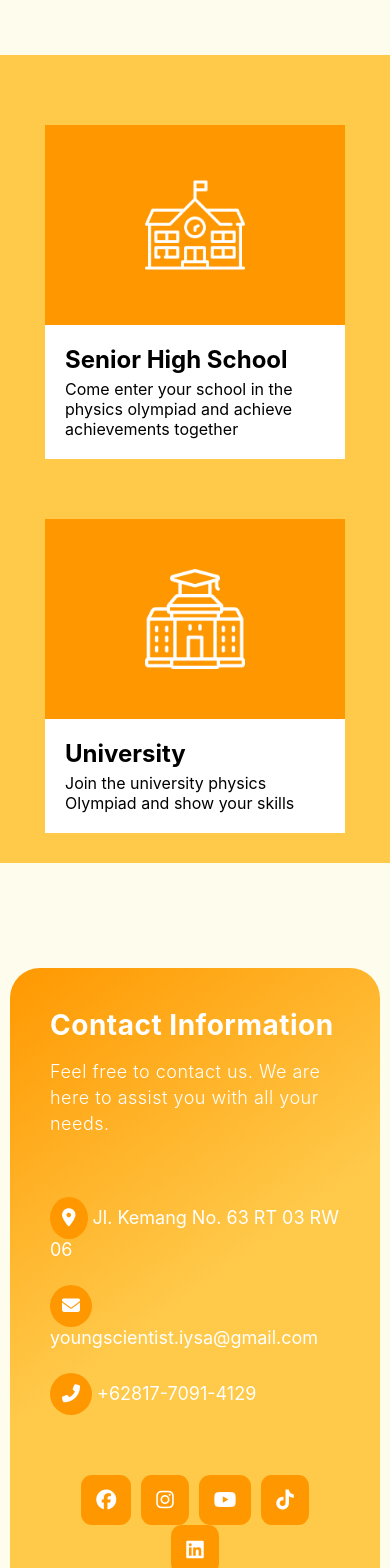
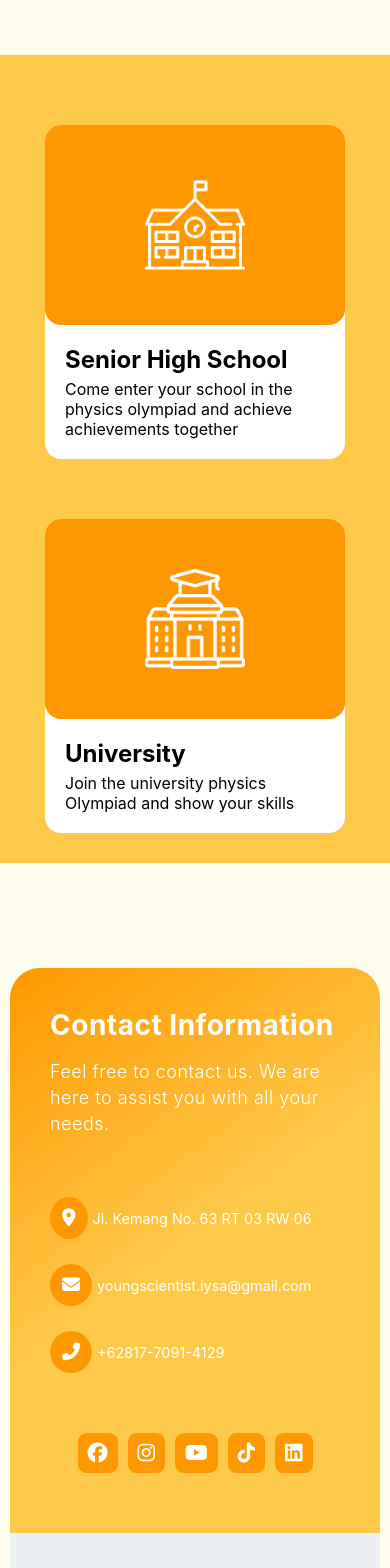
Before and after one commit to iysaofficial/iypo-official, a React (Create React App) app: page / in a window 390 px wide. Shown: the part 2000-3568 px from the top of the page. Built offline with nearby package versions, Linux system fonts and the light colour scheme.

Commit message:
maintenance hero contact category responsive

```diff
--- a/src/assets/css/home/Home.css
+++ b/src/assets/css/home/Home.css
@@ -378,6 +378,7 @@
     display: flex;
     width: 45%;
     margin: 30px 0;
+    border-radius: 1rem;
 }
 
 .category-container .category-card .category-imgBx{
@@ -393,6 +394,7 @@
     align-items: center;
     overflow: hidden;
     transition: 0.5s ease-in-out;
+    border-radius: 1rem;
 }
 
 .category-container .category-card:hover .category-imgBx{
@@ -710,7 +712,7 @@
 .contact-social-icons li i {
     background: #FF9800;
     color: #fff;
-    padding: 15px;
+    padding: 10px;
     font-size: 20px;
     border-radius: 22%;
     margin: 0px 5px;
@@ -824,6 +826,13 @@
 
 }
 
+
+@media only screen and (max-width: 400px){
+    .contact-info-details li a{
+        font-size: .9rem;
+    }
+}
+
 /* contact section end */
 
 /* logo section start */
--- a/src/components/home/HeroComp.jsx
+++ b/src/components/home/HeroComp.jsx
@@ -4,6 +4,8 @@ const HeroComp = () => {
 
         <section className="hero-section">
             <div className="hero-container">
+                <br />
+                <br />
                 <img src="./assets/images/logo/IYPO.png" alt=""/>
                 <h1>International Youth Physics Olympiad</h1>
                 <p>Registration is now open for the International Youth Physics Olympiad! <br /> Join this prestigious event and gain an unforgettable experience!
```
